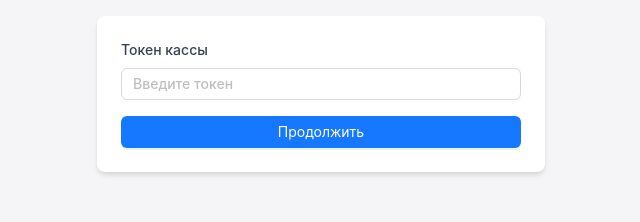
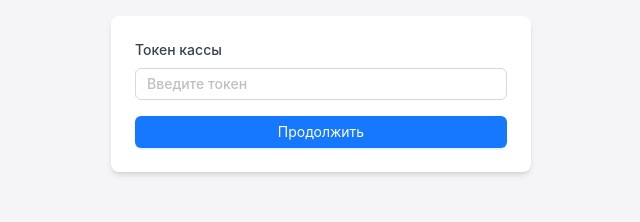
Before and after one commit to ArhDemetriy/tablecrm_test, a React (Vite) app: page / in a window 1280 px wide. Shown: the top 222 px of the page, without its empty margins (319-959 px from the left). Built offline with nearby package versions, Linux system fonts and the light colour scheme.

Commit message:
fix max w

```diff
--- a/src/OrderCreate/OrderCreateBody.tsx
+++ b/src/OrderCreate/OrderCreateBody.tsx
@@ -163,7 +163,7 @@ export function OrderCreateBody() {
   };
 
   return (
-    <div className="flex w-full max-w-md flex-col gap-4 rounded-lg bg-white p-6 shadow-md">
+    <div className="flex w-full max-w-[420px] flex-col gap-4 rounded-lg bg-white p-6 shadow-md">
       <label className="flex flex-col gap-2 text-sm font-medium text-gray-700">
         Токен кассы
         <Input
```
